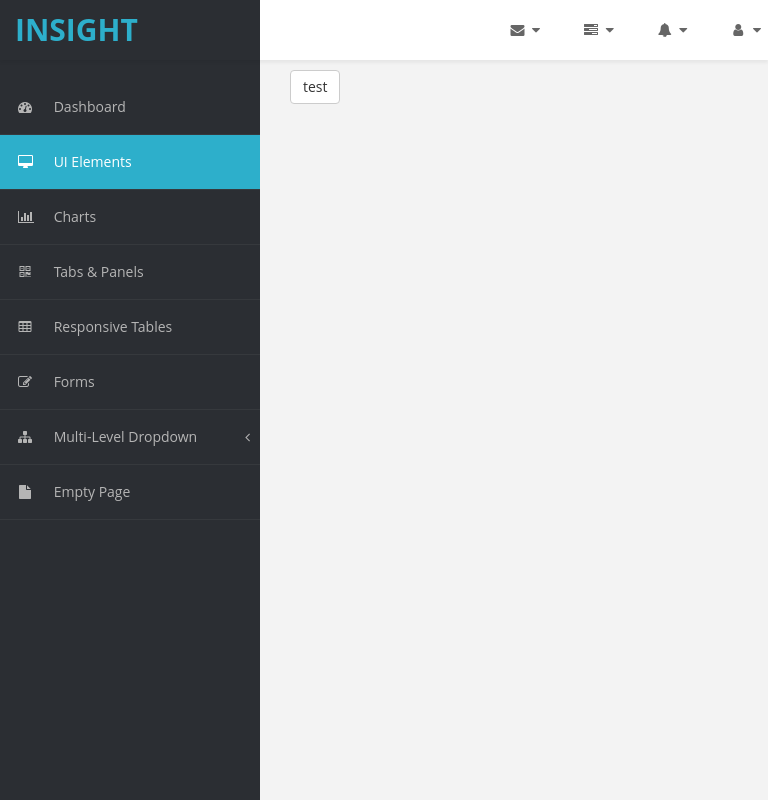
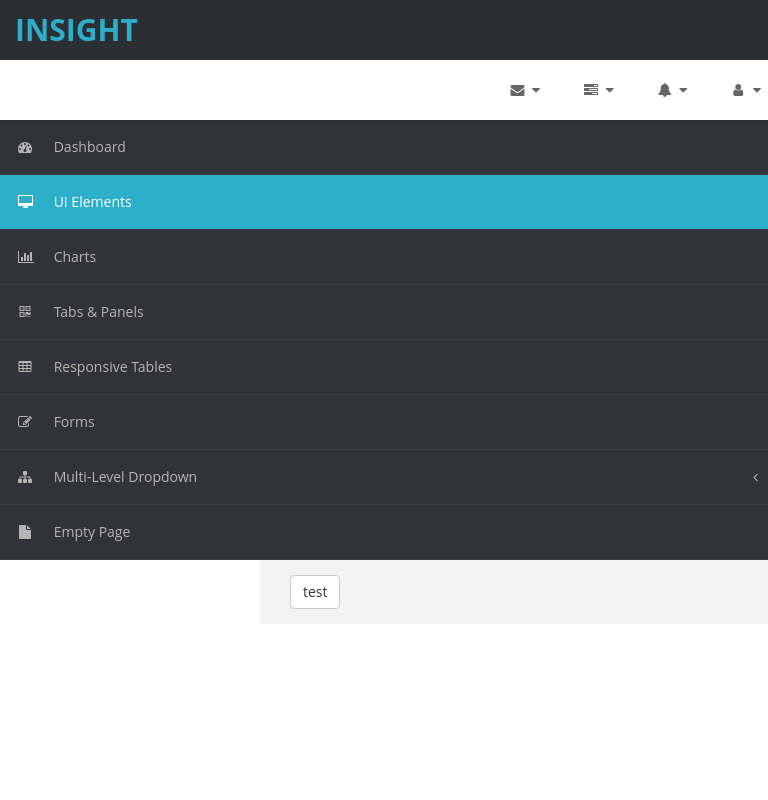
Before and after one commit to yrytiannuo/WMS, a React app: page / in a window 768 px wide. Shown: the top 800 px of the page. Built offline with nearby package versions, Linux system fonts and the light colour scheme.

Commit message:
Frame structure completed

```diff
--- a/src/component/layout/theme.css
+++ b/src/component/layout/theme.css
@@ -14,12 +14,10 @@ body {
 
  #wrapper {
     width: 100%;
-    background: #2b2e33;
 }
 
 #page-wrapper {
     padding: 15px 15px;
-    min-height: 600px;
     background: #f3f3f3;
 
 }
@@ -81,7 +79,7 @@ position: fixed;
   z-index: 1;
   position: fixed;
   width: 260px;
-  top: 80px;
+  top: 60px;
 }
 #page-wrapper {
   position: relative;
@@ -463,8 +461,8 @@ background: #17191B;
 }
 
 .navbar-side {
-	border:none;
-	background-color: transparent;
+    height: 100vh;
+    background-color: #32323a;
 
 }
 .top-navbar {
@@ -488,7 +486,7 @@ border:0px solid black;
 
 }
 .navbar-header {
-    background: transparent;
+    background: #2b2e33;
 }
 .navbar-default .navbar-toggle:hover, .navbar-default .navbar-toggle:focus {
 background-color: #B40101;
@@ -524,12 +522,10 @@ line-height: 1.428571429;
 ------------------------------------------------*/
 
  @media(min-width:768px) {
+
      #page-wrapper{
-               margin: 0 0 0 260px;
+        margin: 0 0 0 260px;
         padding: 15px 30px;
-
-               min-height: 1200px;
-
     }
 
 
@@ -543,6 +539,21 @@ line-height: 1.428571429;
 }
 
 }
+@media(max-width:768px){
+     .top-navbar .navbar-header{
+         width:100%;
+     }
+     .navbar-side {
+        top: 120px;
+        position: relative;
+        width: 100%;
+        height: auto;
+     }
+     #page-wrapper {
+        padding: 15px 30px;
+        top: 120px;
+    }
+}
  @media(max-width:480px) {
 .page-header small {
 display: block;
--- a/src/page/home/index.css
+++ b/src/page/home/index.css
@@ -463,8 +463,8 @@ background: #17191B;
 }
 
 .navbar-side {
-	border:none;
-	background-color: transparent;
+    height: 100vh;
+    background-color: #32323a
 
 }
 .top-navbar {
--- a/src/page/home/index.jsx
+++ b/src/page/home/index.jsx
@@ -1,5 +1,5 @@
 import React from 'react';
-import './index.css'
+// import './index.css'
 
 export default class Home extends React.Component{
     render(){
```
